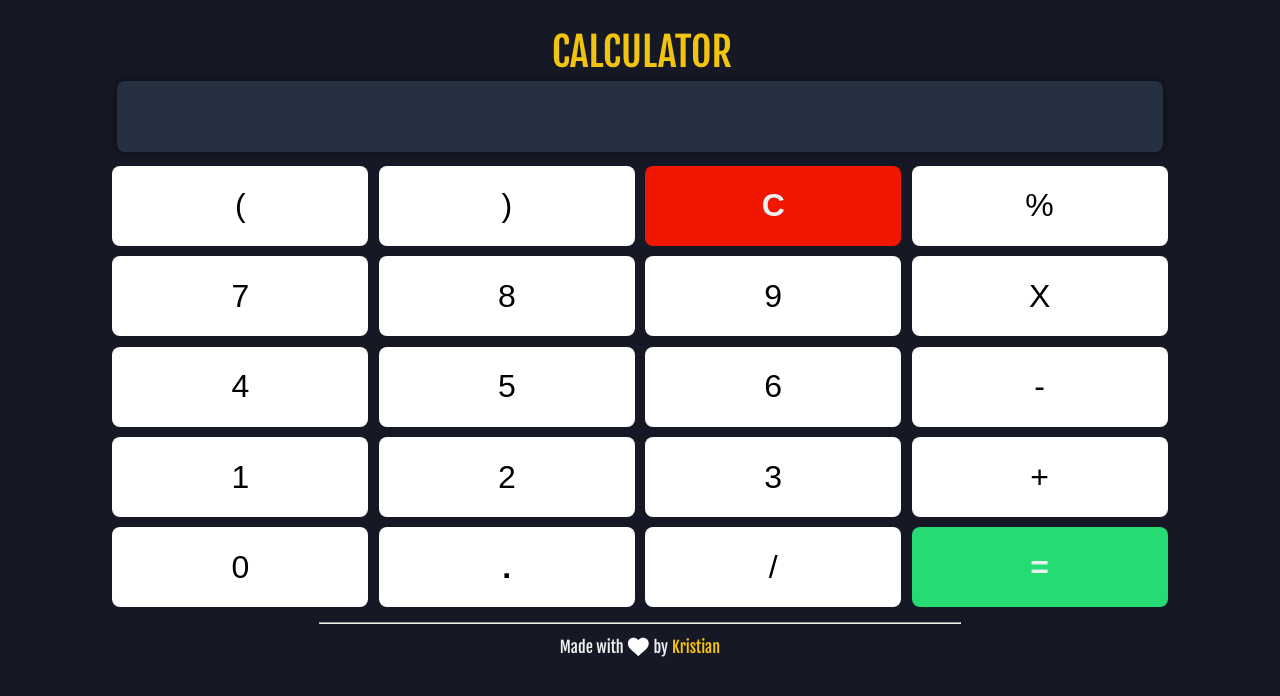
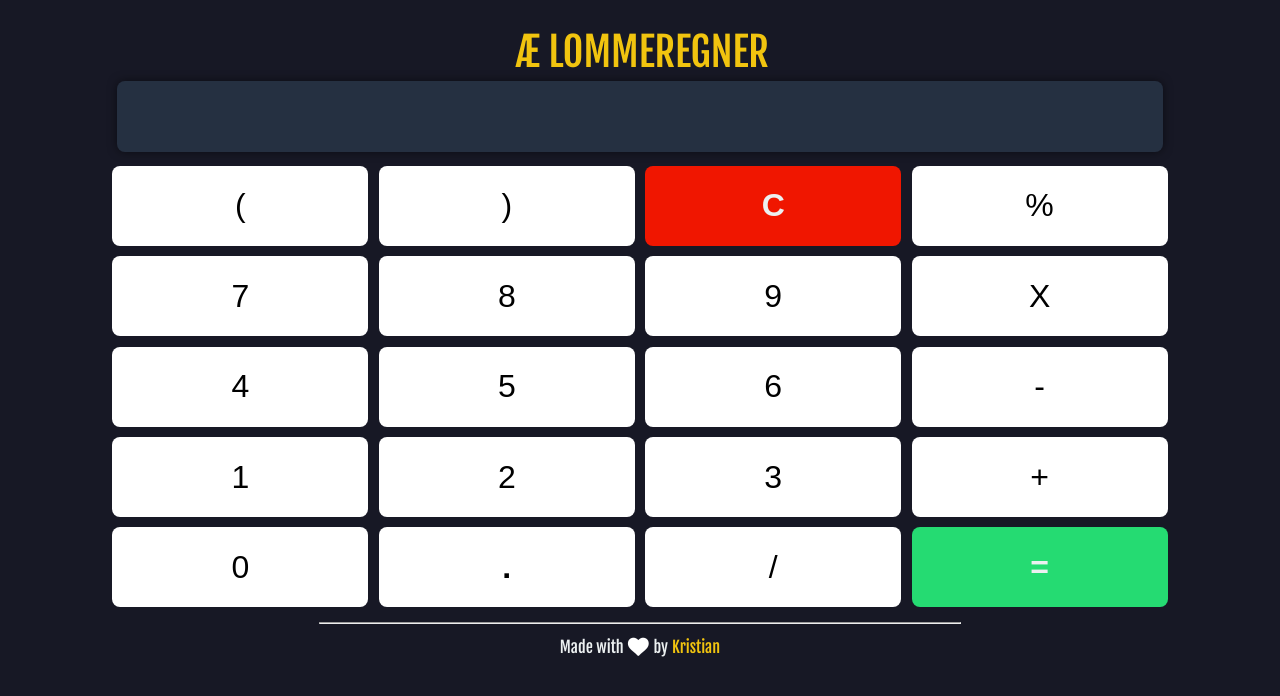
Before and after one commit to WASPexe/WASPexe.github.io, a plain HTML site: page index.html in a window 1280 px wide. Drawn offline with Linux system fonts and the light colour scheme.

Commit message:
Ny commit

```diff
--- a/calc.js
+++ b/calc.js
@@ -7,6 +7,7 @@ let screenValue = "";
 
 for (item of buttons) {
   item.addEventListener("click", (e) => {
+    console.log("Hejsa")
     buttonText = e.target.innerText;
     if (buttonText == "X") {
         buttonText = "*";
--- a/index.html
+++ b/index.html
@@ -16,7 +16,7 @@
 <div class="container">
   <h1>
     <a href="" style="text-decoration: none; color:#f1c40f; margin-left: 0.25rem;" onclick="location.reload();">
-      CALCULATOR
+      Æ LOMMEREGNER
     </a>
   </h1>
 
```
